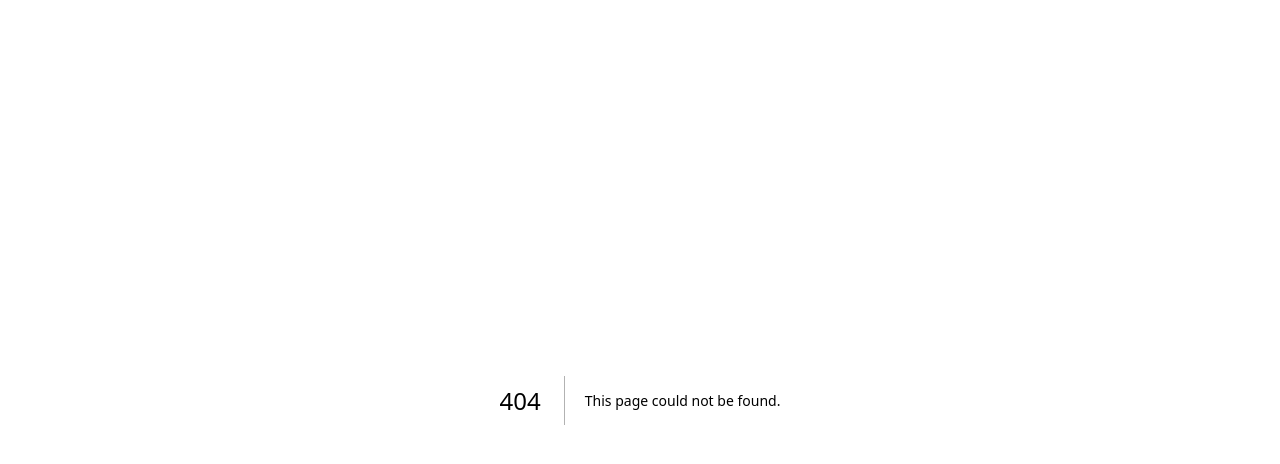
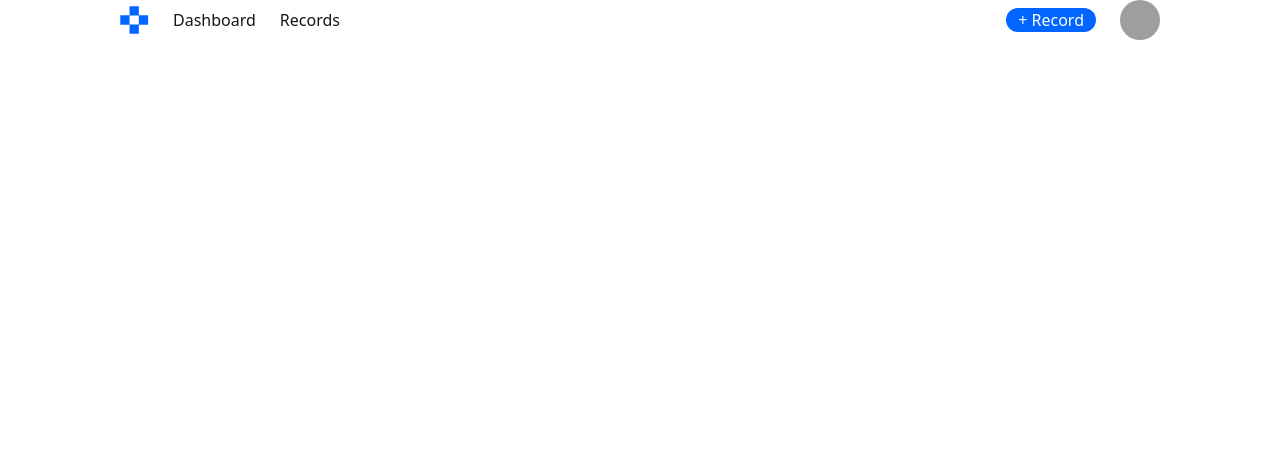
Before and after one commit to Leap-1f/Nomin-Expense-Tracker, a Next.js app in the folder front-end/: page /records in a window 1280 px wide. Before the commit this address had no page. Shown: the top 464 px of the page. Built offline with nearby package versions, Linux system fonts and the light colour scheme; grey boxes are pictures that could not be loaded.

Commit message:
record.js

```diff
--- a/front-end/src/pages/index.js
+++ b/front-end/src/pages/index.js
@@ -23,6 +23,10 @@ export default function Home() {
           <Link href={{ pathname: "/steps" }}>
             <li>Step</li>
           </Link>
+
+          <Link href={{ pathname: "/records" }}>
+            <li>Records</li>
+          </Link>
         </ul>
       </div>
     </div>
--- /dev/null
+++ b/front-end/src/pages/records.jsx
@@ -0,0 +1,9 @@
+import { Header } from "../components/header";
+
+export default function DashboardFunction() {
+  return (
+    <div className="max-w-screen-xl max-h-screen-xl bg-gray-100 ">
+      <Header></Header>
+    </div>
+  );
+}
```
Also changed, not shown: 1 other file (tests, documents, lock files or other folders).
